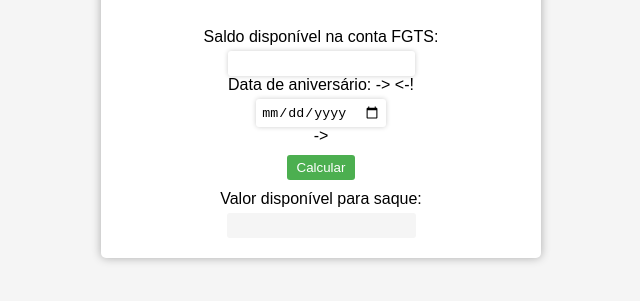
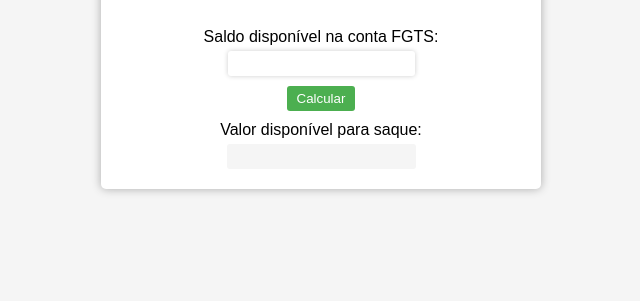
Before and after one commit to WillianCoimbra/CalculadoraFGTS, a plain HTML site: page index.html in a window 1280 px wide. Shown: the part 105-406 px from the top of the page, without its empty margins (319-959 px from the left). Drawn offline with Linux system fonts and the light colour scheme.

Commit message:
Update index.html

```diff
--- a/index.html
+++ b/index.html
@@ -10,8 +10,7 @@
 		<form>
 			<label for="saldo">Saldo disponível na conta FGTS:</label>
 			<input type="number" id="saldo" name="saldo" required>
-			<! –<label for="data">Data de aniversário:</label> ->
-			<-! <input type="date" id="data" name="data" > ->
+
 			<button type="button" onclick="calcular()">Calcular</button>
 			<label for="resultado">Valor disponível para saque:</label>
 			<input type="text" id="resultado" name="resultado" readonly>
```
